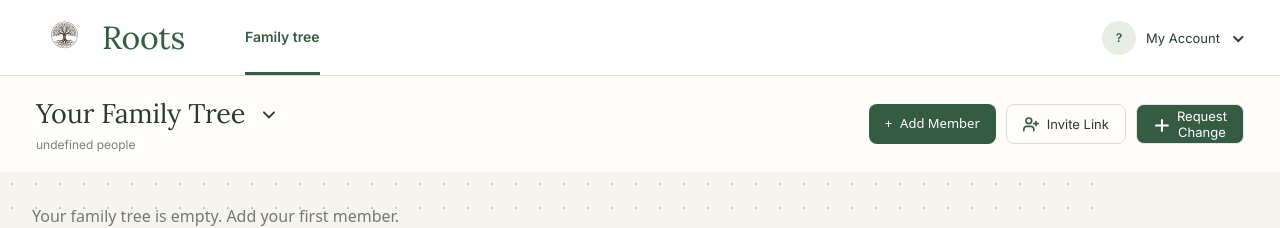
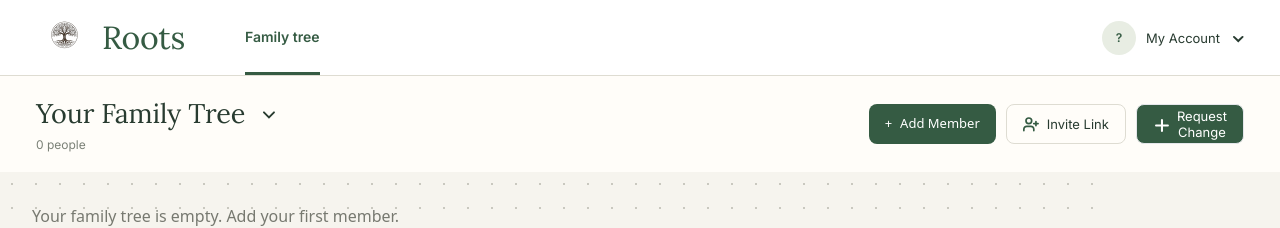
Before and after one commit to asingh20-tech/roots-web-app, a React (Vite) app in the folder frontend/: page /family-tree in a window 1280 px wide. Shown: the top 228 px of the page. Built offline with nearby package versions, Linux system fonts and the light colour scheme.

Commit message:
Update RootsFamilyTree.tsx

```diff
--- a/frontend/src/screens/RootsFamilyTree/RootsFamilyTree.tsx
+++ b/frontend/src/screens/RootsFamilyTree/RootsFamilyTree.tsx
@@ -63,6 +63,7 @@ export const RootsFamilyTree = (): JSX.Element => {
         onRequestChange={() => setIsRequestFormOpen(true)}
         onAddMember={() => setIsOwnerFormOpen(true)}
         isOwner={true}
+        memberCount={members.length}
       />
 
       <FamilyTreeCanvas
```
